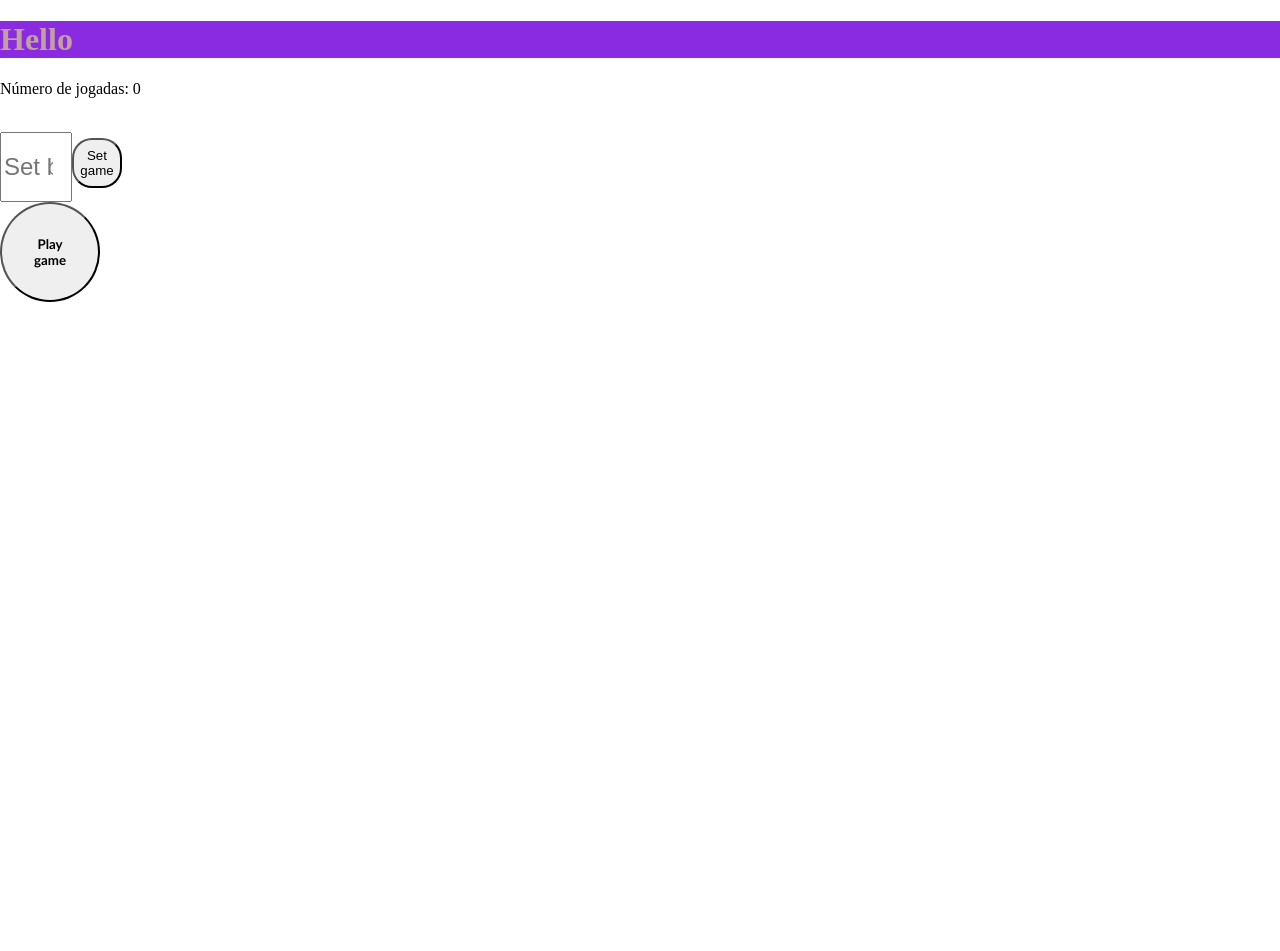
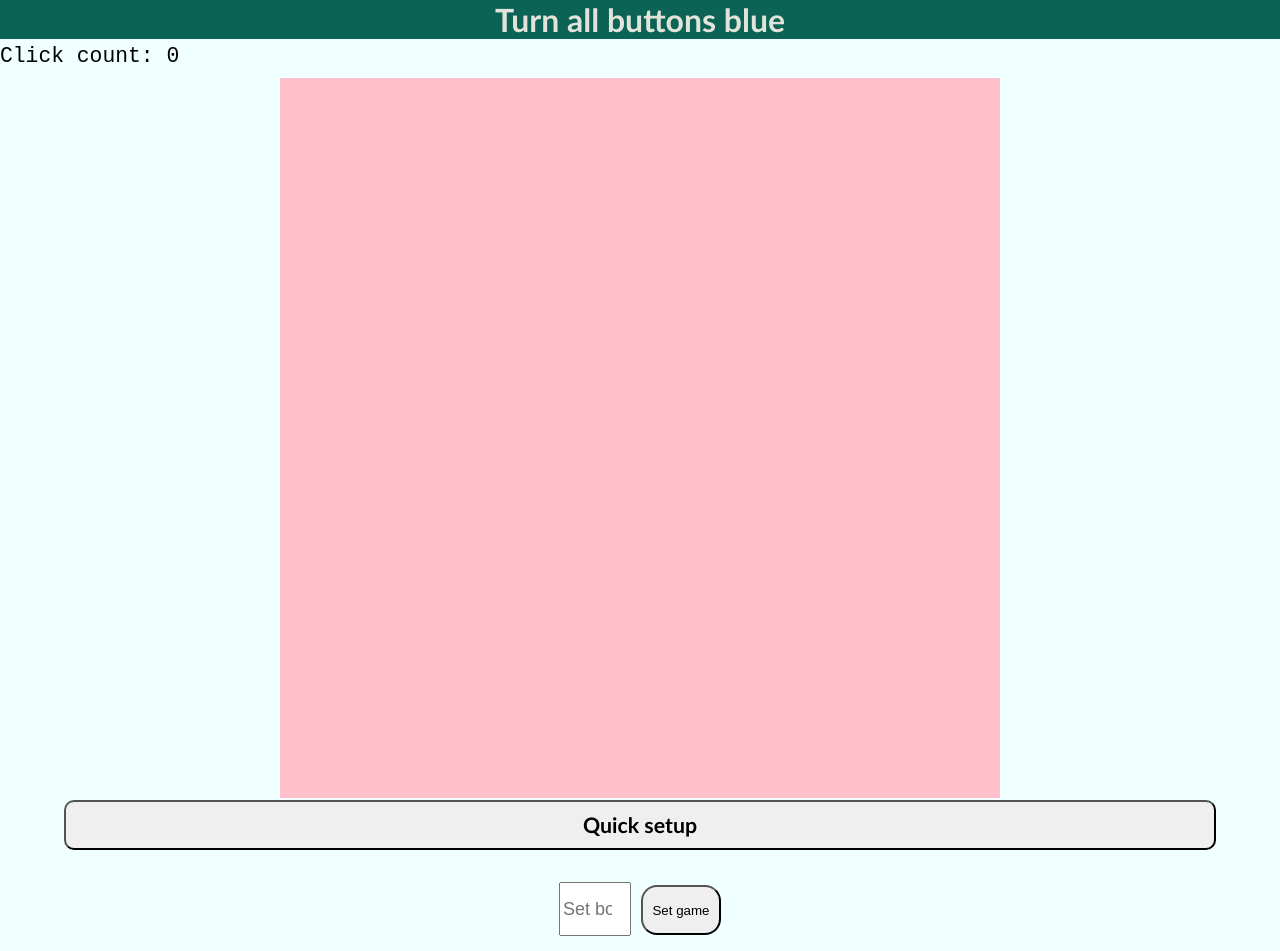
Before and after one commit to zerocordeiro/resta-zero, a React (Vite) app: page / in a window 1280 px wide. Shown: the top 951 px of the page. Before the commit the page ends 800 px from the top, so only its background shows below. Built offline with nearby package versions, Linux system fonts and the light colour scheme.

Commit message:
Main mechanic works; Clicking counter works; Tested for size compatibility on various screen sizes and orientations; automatic creation of gameplay area works; automatic filling some tiles works. TO-DO: Endgame check and message; work on the form bug that makes it deselect at each number typed in

```diff
--- a/src/App.css
+++ b/src/App.css
@@ -1,29 +1,36 @@
 body{
   margin:0;
-
+  background-color:azure;
 }
 .ola{
-  background-color: blueviolet;
-  color: rgb(194, 160, 160);
+  margin:0;
+  text-align: center;
+  background-color: rgb(10, 99, 84);
+  color: rgb(226, 228, 219);
+  font-family:'Gill Sans', 'Gill Sans MT', Calibri, 'Trebuchet MS', sans-serif;
+  margin-bottom: 5px;
+}
+
+.cctext, .cccount{
+  display: inline;
+  margin-bottom: 100px;
+  font-size: 16pt;
+  font-family: 'Courier New', Courier, monospace;
 }
 .gameArea{
-  display: flex;
-  flex-direction: row;
-  flex-wrap: wrap;
+  margin:10px auto 10px auto;
+  background-color: pink;
+  align-content: space-around;
+  text-align: center;
+  line-height: 0%;
+  margin-bottom: -1em;
 }
 
-button{
+
+.bluebutton, .redbutton{
   aspect-ratio: 1;
-  border-radius: 40%;
-}
-#input-size{
-  height:4rem;
-  width:4rem;
-  font-size:x-large;
-  text-align: left;
-}
-.setgame{
-  width:50px;
+  border-radius: 35%;
+  border:3px solid #260026;
 }
 .bluebutton{
   background-color:cornflowerblue;
@@ -31,14 +38,36 @@ button{
 .redbutton{
   background-color:crimson;
 }
-.ver-tabuleiro{
-  width: 90px;
+
+.circlebutton{
+  display:block;
+  margin: 0px auto 0px auto;
+  font-family: 'Gill Sans', 'Gill Sans MT', Calibri, 'Trebuchet MS', sans-serif;
+  font-size: 16pt;
+  font-weight: bold;
+  width:90%;
+  height:50px;
+  border-radius: 10px;
 }
-.circlebutton{
-  font-family: 'Gill Sans', 'Gill Sans MT', Calibri, 'Trebuchet MS', sans-serif;
-  font-weight: bold;
-  width:100px;
-  height:100px;
-  border-radius: 50%;
-  padding: 20px;
+
+.formcontainer{
+  display:block;
+  margin:auto;
+  text-align: center;
+  margin-top: 2em;
 }
+#input-size{
+  display:inline;
+  height:3rem;
+  width:4rem;
+  font-size:large;
+  text-align: left;
+}
+.setgame{
+  display:inline;
+  width:80px;
+  height:50px;
+  margin:0px;
+  border-radius: 1.2em;
+  margin-left: 10px;
+}
--- a/src/App.jsx
+++ b/src/App.jsx
@@ -7,54 +7,56 @@ import './App.css'
 
 
 function App() {
+
   const [contagem, setContagem] = useState(0);
   const [tabuleiro, setTabuleiro] = useState([]);
   const [gamesize, setGameSize] = useState();
 
-  function CheckButton(){
-    return(
-      <button id="ver_tabuleiro" class="ver-tabuleiro" key="testbut" onClick={()=>(alert(
-        '0:' +
-        tabuleiro[0][0].clicked+ ' , ' +
-        tabuleiro[0][1].clicked+ ' , ' +
-        tabuleiro[0][2].clicked+ ' , ' +
-        // tabuleiro[0][3].clicked+ ' , ' +
-        // tabuleiro[0][4].clicked+ ' , ' +
-        '\r\n' +
-        '2: ' +
-        tabuleiro[2][0]['clicked']+ ' , ' +
-        tabuleiro[2][1]['clicked']+ ' , ' +
-        tabuleiro[2][2]['clicked']+ ' , ' +
-        // tabuleiro[2][3]['clicked']+ ' , ' +
-        // tabuleiro[2][4]['clicked']+ ' , ' +
-        '\r\n'
-        // + '4: ' +
-        // tabuleiro[4][0]['clicked']+ ' , ' +
-        // tabuleiro[4][1]['clicked']+ ' , ' +
-        // tabuleiro[4][2]['clicked']+ ' , ' +
-        // tabuleiro[4][3]['clicked']+ ' , ' +
-        // tabuleiro[4][4]['clicked']+ ' , '
-        ))}>Ver <br/> valor nas <br/> linhas <br/> 0 e -1.</button>
-      /* used to check value changes in the last row of the game board. Just to make sure that it's not getting 'undefined' instead of T or F*/
-    );
-  }
 
   function ButtonOrBreak(uniqueElement){ //returns the html elements to 'MakeArea' in order to correctly build the play area, by sending buttons to their respective rows and then a BreakRow when ending the lane.
   console.log('running ButtonOrBreak');
 
-  function changeButton(posy,posx){ //activated by clicking on the buttons of 'tabuleiro' play area
+    function changeButton(posy,posx){ //this is the function that will be called upon each button clicked in the 'tabuleiro' play area
       console.log('function changeButton (posy, posx) = ' + posy + ' , ' + posx);
       let tabuleiroalt=tabuleiro;
       tabuleiroalt[posy][posx].clicked = !tabuleiroalt[posy][posx].clicked;
-    // setTabuleiro[''];
-    // console.log('zerou tabuleiro');
-    setContagem((n)=>n+1);
+
+      // Code below will make spaces adjacent to the one clicked on to also change
+      // To make checks simpler and the code easier to visualize let's set four variables for the 4 possiblwe adjacent squares.
+      let posybefore = posy-1;
+      let posyafter = posy+1;
+      let posxbefore = posx-1;
+      let posxafter = posx+1;
+      if(posybefore>=0){
+        tabuleiroalt[posybefore][posx].clicked = !tabuleiroalt[posybefore][posx].clicked;
+      }
+      if(posyafter<tabuleiro[0].length){
+        tabuleiroalt[posyafter][posx].clicked = !tabuleiroalt[posyafter][posx].clicked;
+      }
+      if(posxbefore>=0){
+        tabuleiroalt[posy][posxbefore].clicked = !tabuleiroalt[posy][posxbefore].clicked;
+      }
+      if(posxafter<tabuleiro[0].length){
+        tabuleiroalt[posy][posxafter].clicked = !tabuleiroalt[posy][posxafter].clicked;
+      }
+      // End of change to adjacent squares
+      setContagem((n)=>n+1); //this is what makes the screen update with each click
       setTabuleiro[tabuleiroalt];
-    // console.log('tabuleiro['+posy+']['+posx+'].clicked: ' + tabuleiro[posy][posx]['clicked'])
-    // return(
-    //   MakeArea()
-    //   );
+
+      //Checking for victory condition
+      let victory=false;
+
+      for(let rownumber=0;rownumber<(tabuleiroalt.length-1);rownumber++){
+        if(tabuleiroalt[rownumber]==tabuleiroalt[rownumber+1]){
+          victory=true;
         }
+      }
+      if(victory==true){
+        alert('YOU WIN!');
+      }
+
+      // End of check for victory condition
+    } //end of changeButton
 
   if (uniqueElement == 'brbr'){
     // console.log('BR');
@@ -62,11 +64,13 @@ function App() {
   } else{
     let posx=uniqueElement.posx;
     let posy=uniqueElement.posy;
-    let butcolor=uniqueElement.clicked?'redbutton':'bluebutton';
+    let butcolor=uniqueElement.clicked?'bluebutton':'redbutton';
     let keystring=String(posx)+String(posy);
-    let width_for_flex=window.innerWidth/(tabuleiro.length*1.1);
+    let width_for_flex=0.9*((window.innerWidth)/(tabuleiro.length));
+    if(window.innerHeight<window.innerWidth){width_for_flex=window.innerHeight/(tabuleiro.length);}
+      width_for_flex*=0.9;
     return(
-      <button style={{border:'4px solid black',minWidth:width_for_flex,}} key={keystring} className={butcolor} onClick={()=>changeButton(posy,posx)}></button>//
+      <button style={{width:width_for_flex, maxWidth:width_for_flex,}} key={keystring} className={butcolor} onClick={()=>changeButton(posy,posx)}></button>//
     );
   }
 
@@ -96,8 +100,12 @@ function MakeArea(){ //gets 'tabuleiro' from main App
         allelements.push('brbr');
       }
       allelements.map((item,index)=>(console.log(index)));
+      let size_tabuleiro=(window.innerWidth);
+      if(window.innerHeight<window.innerWidth){size_tabuleiro=window.innerHeight;}
+      size_tabuleiro*=0.9;
       return(
-      <div className='gameArea'>{
+
+        <div className='gameArea' style={{width:size_tabuleiro,height:size_tabuleiro,}}>{
           allelements.map( //obs: allelements is a linear array
           (element)=>(
             ButtonOrBreak(element) //
@@ -114,10 +122,6 @@ function MakeArea(){ //gets 'tabuleiro' from main App
 
 
   function resizeTabuleiro(wd){
-    console.log('------------------------------------------'
-    +'------------------------------'+
-    '----------------------------------' +
-    'running resizeTabuleiro')
     if(wd==tabuleiro.length){
       console.log('sem alteração');
     }else{
@@ -132,26 +136,67 @@ function MakeArea(){ //gets 'tabuleiro' from main App
       newtabuleiro.push(newline);
     }
       setTabuleiro(newtabuleiro);
+      setContagem(0);
+
+      //trying to make automatic changes to the playing board
+      for(let step=0;step<neww*2;step++){
+        let posyc = Math.floor(Math.random()*(neww - 0 + 1)) + 0;
+        let posxc = Math.floor(Math.random()*(neww - 0 + 1)) + 0;
+      //basically had to repeat the content of changeButton function because couldn't call it here, for some reason.
+      // did some small changes just to accomodate variables names I was using and to make it easier to spot differences while reviewing
+      //For now it's working, but TODO: optimize this to reduce code size.
+        let tabuleiroalt=newtabuleiro;
+      tabuleiroalt[posyc][posxc].clicked = !tabuleiroalt[posyc][posxc].clicked;
+      let posybefore = posyc-1;
+      let posyafter = posyc+1;
+      let posxbefore = posxc-1;
+      let posxafter = posxc+1;
+      if(posybefore>=0){
+        tabuleiroalt[posybefore][posxc].clicked = !tabuleiroalt[posybefore][posxc].clicked;
+      }
+      if(posyafter<tabuleiroalt[0].length){
+        tabuleiroalt[posyafter][posxc].clicked = !tabuleiroalt[posyafter][posxc].clicked;
+      }
+      if(posxbefore>=0){
+        tabuleiroalt[posyc][posxbefore].clicked = !tabuleiroalt[posyc][posxbefore].clicked;
+      }
+      if(posxafter<tabuleiroalt[0].length){
+        tabuleiroalt[posyc][posxafter].clicked = !tabuleiroalt[posyc][posxafter].clicked;
+      }//Here ends the code copied from changeButton
+
       }
     }
-  function setNewGameSize(form){
+  }
+
+
+  function newGameSize(form){
     form.preventDefault();
-    //prevents reloading the whole page from getting data from the form
-    if(!gamesize){
+    //prevents reloading the whole page when getting data from the form
+    if(!gamesize||gamesize<=0){
       return(document.getElementById('input-size').focus());
     }else{
       resizeTabuleiro(gamesize);
       document.getElementById('input-size').focus();
     }
   }
-  function CircleButton(){ // used during testing of this code.
+
+
+  function CircleButton(){
+    // used during testing of this code.
     function handleClick(msg='default'){
-        resizeTabuleiro(3);
+        let randomnumber = Math.floor(Math.random()*(10 - 3 + 1)) + 3;
+        // Math.floor(Math.random()*(max - min + 1)) + min;
+        resizeTabuleiro(randomnumber);
         console.log(msg);
     }
     return(
       <>
-      <form onSubmit={setNewGameSize}>
+        <button className='circlebutton' onClick={()=>handleClick('clicked')}>
+      {/* need to pass the function instead of calling it directly or else it triggers as page loads*/}
+        Quick setup
+      </button>
+      <div className='formcontainer'>
+      <form onSubmit={newGameSize}>
         <input
         id='input-size'
         type='number'
@@ -161,10 +206,9 @@ function MakeArea(){ //gets 'tabuleiro' from main App
         />
         <button className='setgame' type='submit'>Set game</button>
       </form>
-      <button className='circlebutton' onClick={()=>handleClick('clicked')}>
-      {/* need to pass the function instead of calling it directly or else it triggers as page loads*/}
-        Play game
-      </button>
+      </div>
+
+
       </>
     );
   }
@@ -179,8 +223,9 @@ function MakeArea(){ //gets 'tabuleiro' from main App
 
   return (
   <div itemID='divapp'>
-    <h1 key="gamearea" className='ola'>Hello</h1>
-    <p>Número de jogadas: {contagem}</p>
+    <h1 key="titlegame" className='ola'>Turn all buttons blue</h1>
+    <p className='cctext'>Click count: </p> <p className="cccount">{contagem}</p>
+
     <MakeArea />
     {/* MakeArea builds the gameplay area from the original  "matrix" tabuleiro*/}
     <br/>
```
Lines whose indentation alone changed are shown as unchanged.
